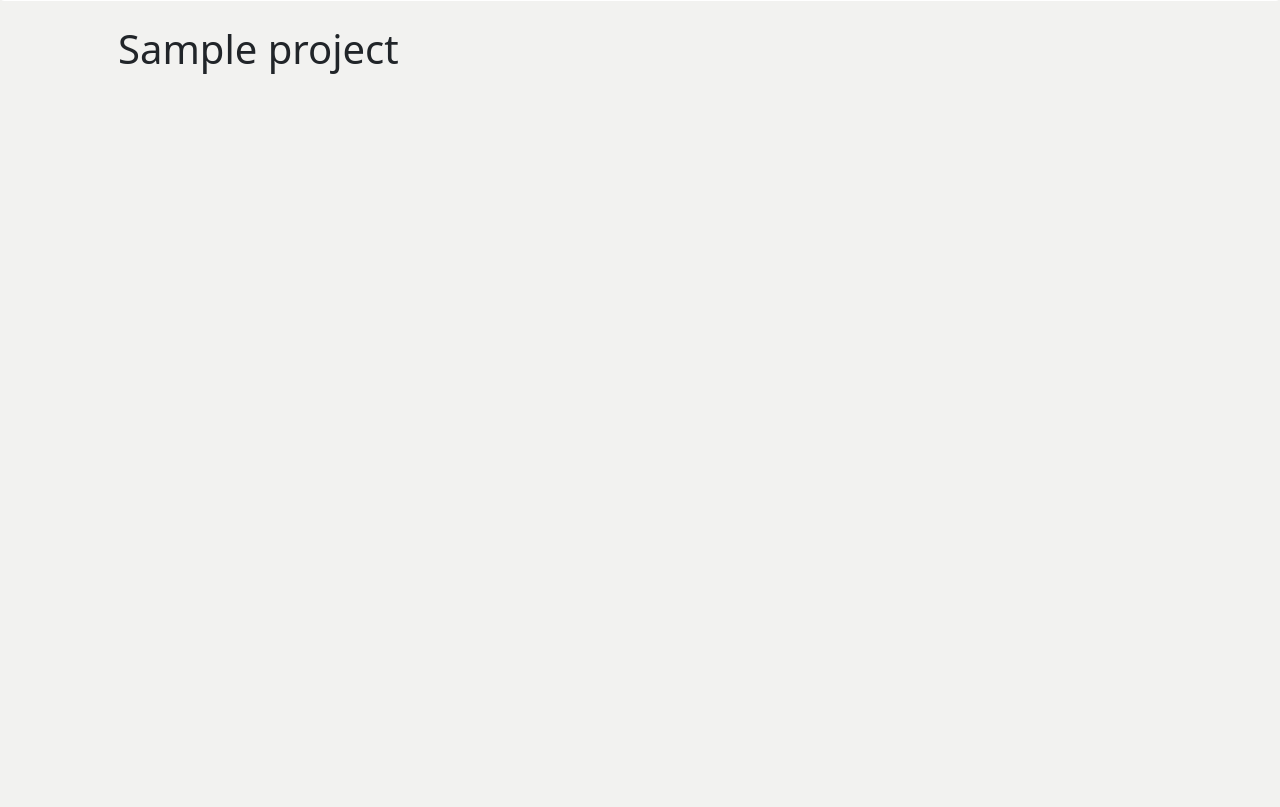
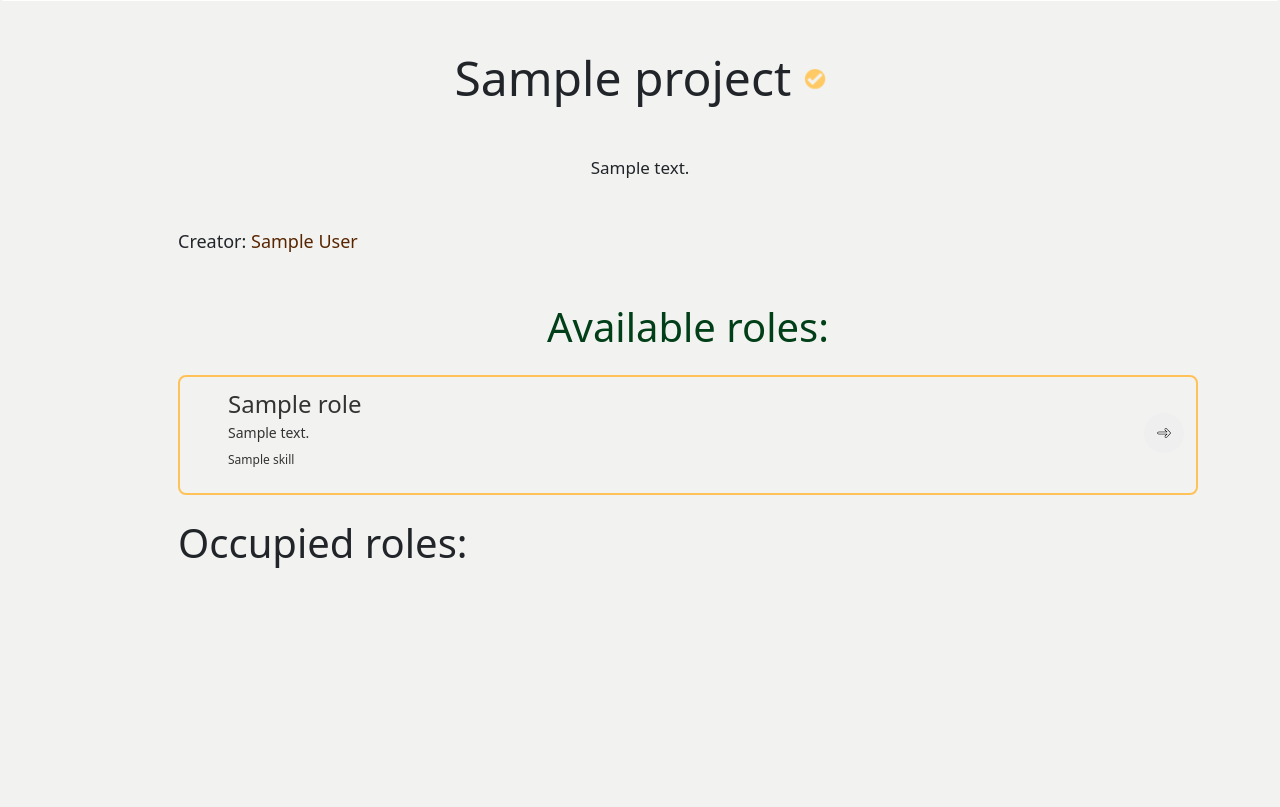
Before and after one commit to antos07/int20h-2023, a Django app: page /projects/1 in a window 1280 px wide. Shown: the part 89-896 px from the top of the page. Run offline with Django 4.2, Linux system fonts and the light colour scheme; tables that the repository leaves empty hold one stand-in row (values such as "Sample post"); parts of the project's set-up code (start-up, migrations or seed data) failed here and were passed over; some libraries are stand-ins or nearby versions; some web fonts are replaced.

Commit message:
Add project page

```diff
--- a/main-back/website/models.py
+++ b/main-back/website/models.py
@@ -42,6 +42,14 @@ class Role(models.Model):
     skills = models.ManyToManyField(Skill, blank=True)
     project = models.ForeignKey(Project, on_delete=models.DO_NOTHING)
     is_active = models.BooleanField(default=True)
+
+    @property
+    def skills_string(self):
+        return '/'.join(skill.name for skill in self.skills.all())
+
+    @property
+    def is_vacant(self):
+        return not self.participation_set.filter(to__isnull=True).exists()
 
     def __str__(self):
         return f'{self.project}: {self.name}'
--- a/main-back/website/static/css/unique.css
+++ b/main-back/website/static/css/unique.css
@@ -908,7 +908,7 @@ max-height: 40px;
     }
 }
 .projTitle {
-    font-size: 24px;
+    font-size: 48px;
     text-align: center;
 }
 .mentor-verify {
--- a/main-back/website/templates/website/project_detail.html
+++ b/main-back/website/templates/website/project_detail.html
@@ -1,5 +1,57 @@
 {% extends 'website/base.html' %}
+{% load static %}
 
 {% block content %}
-    <h1>{{ project.name }}</h1>
+    <div class="container mt-5">
+        <h1 class="projTitle">{{ project.name }} <img class="mentor-verify" src="{% static 'images/verify.png' %}"></h1>
+    </div>
+    <div class="container mt-5">
+        <p class="projDescr">{{ project.description }}</p>
+    </div>
+
+    <div class="container mt-5 ms-5">
+        <p style="font-size: 18px;">Creator: <a href="{% url 'website:profile' project.creator.id %}"
+                                                style="color: rgb(88, 37, 0); text-decoration: none;">{{ project.creator.get_full_name }}</a>
+        </p>
+    </div>
+
+    <div class="container mt-5 ms-5">
+        <h1 class="category-project free-roles">Available roles:</h1>
+        {% for role in project.role_set.all %}
+            {% if role.is_vacant %}
+                <a class="row container mt-4 project-frame m-auto"
+                   style="align-items: center; height: 120px;text-decoration: none; color: #333333"
+                   href="#">
+                    <div class="col">
+                        <p class="text-sm-start ms-4 me-4 fs-4 mt-2 prof-title">{{ role.name }}</p>
+                        <p class="text-sm-start ms-4 me-4 prof-descrip">{{ role.description }}</p>
+                        <p class="text-sm-start ms-4 me-4 prof-roles">{{ role.skills_string }}</p>
+                    </div>
+                    <div class="col align-content-center" style="width: 40px; max-width: 40px; padding-left: 0;">
+                        <button type="button" class="button-cancel">
+                            <img src="{% static 'images/arrow.png' %}" class="rounded mx-auto d-block"
+                                 width="18px"
+                                 height="18px">
+                        </button>
+                    </div>
+                </a>
+            {% endif %}
+        {% endfor %}
+    </div>
+
+    <div class="container mt-4 ms-5">
+        <h1 class="category-project-roles">Occupied roles:</h1>
+        {% for role in project.role_set.all %}
+            {% if not role.is_vacant %}
+                <div class="row container mt-4 project-frame m-auto"
+                   style="align-items: center; height: 120px;text-decoration: none; color: #333333"">
+                    <div class="col">
+                        <p class="text-sm-start ms-4 me-4 fs-4 mt-2 prof-title">{{ role.name }}</p>
+                        <p class="text-sm-start ms-4 me-4 prof-descrip">{{ role.description }}</p>
+                        <p class="text-sm-start ms-4 me-4 prof-roles">{{ role.skills_string }}</p>
+                    </div>
+                </div>
+            {% endif %}
+        {% endfor %}
+    </div>
 {% endblock %}
```
Also changed, not shown: main-back/website/static/images/arrow.png (added).
